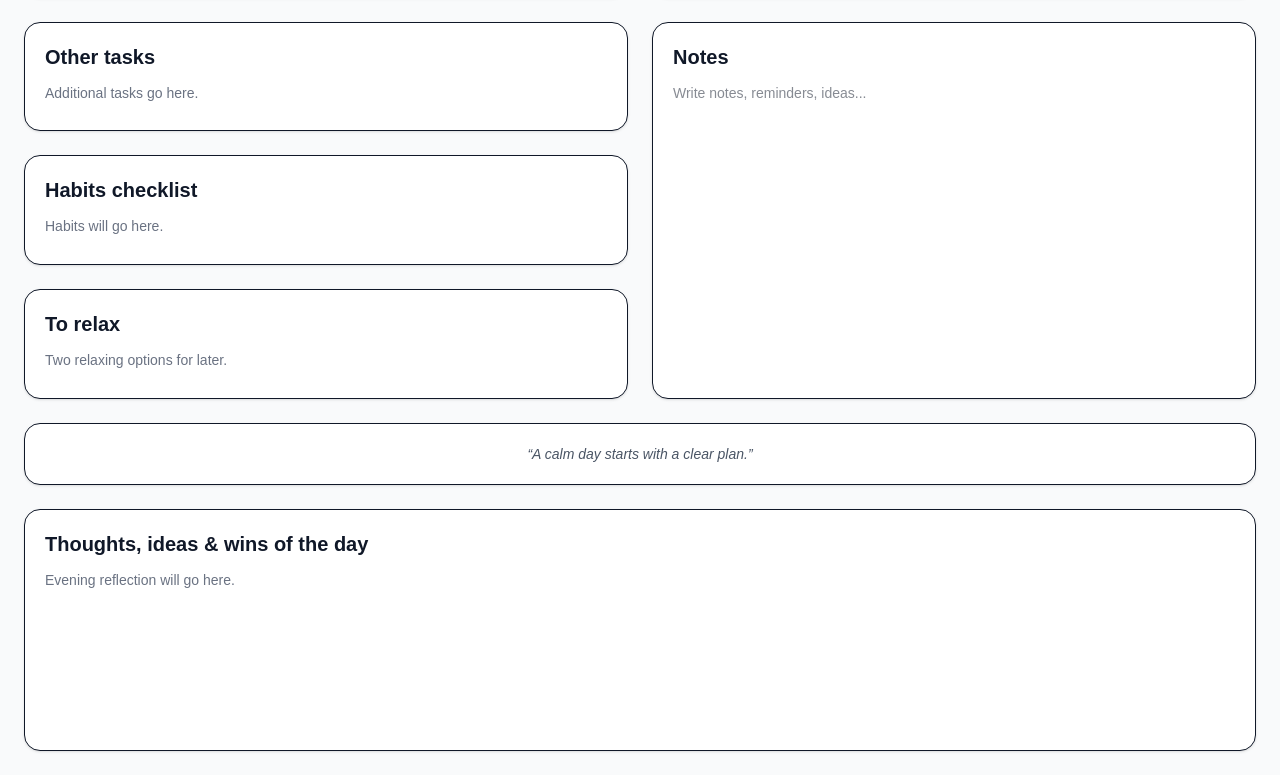
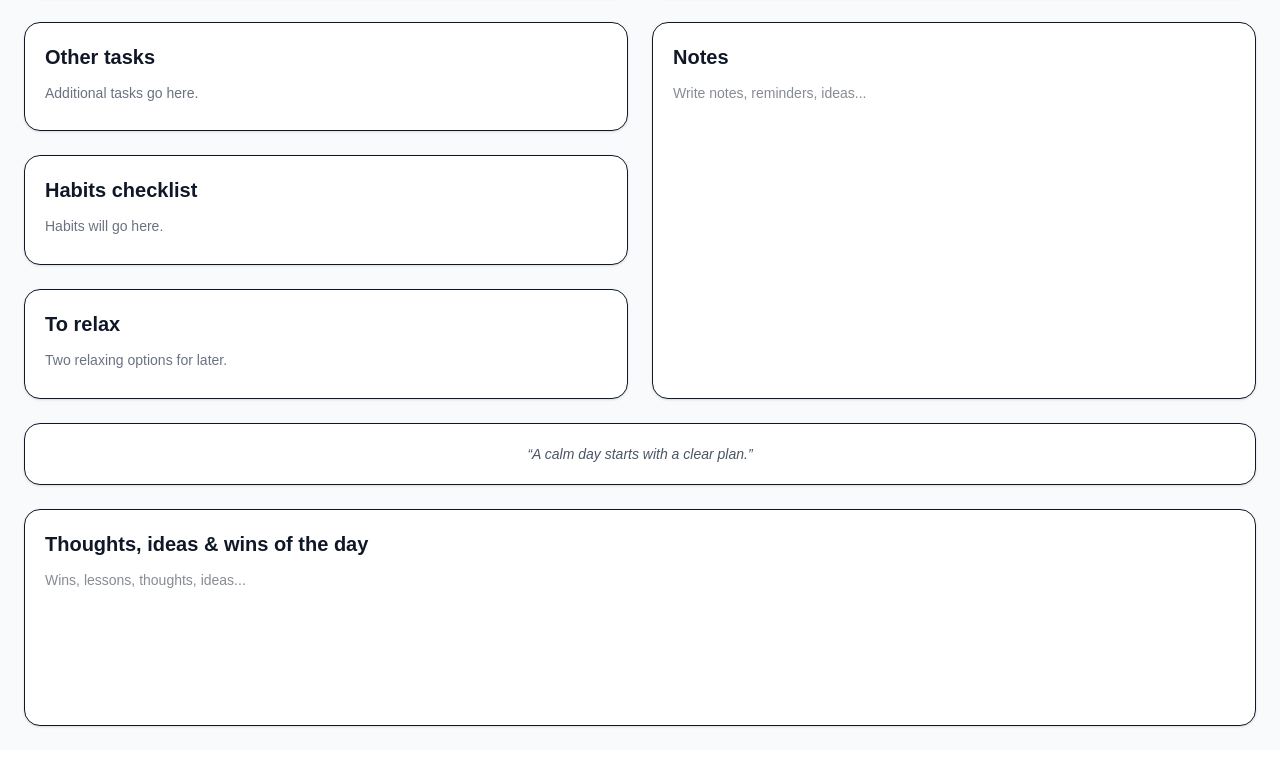
Before and after one commit to zolotavina/personal-dashboard, a Next.js app: page / in a window 1280 px wide. Shown: the part 492-1267 px from the top of the page. After the commit the page ends 1242 px from the top, so only its background shows below. Built offline with nearby package versions, Linux system fonts and the light colour scheme.

Commit message:
Add reflection section and configurable notes heights

```diff
--- a/src/app/page.tsx
+++ b/src/app/page.tsx
@@ -154,11 +154,12 @@ export default function Home() {
 
         <section>
           <SectionCard title="Thoughts, ideas & wins of the day">
-            <div className="min-h-[10rem]">
-              <p className="text-sm text-gray-500">
-                Evening reflection will go here.
-              </p>
-            </div>
+            <NotesSection
+              key={`reflection-${dateKey}`}
+              storageKey={`reflection-${dateKey}`}
+              minHeight="8rem"
+              placeholder="Wins, lessons, thoughts, ideas..."
+            />
           </SectionCard>
         </section>
       </div>
--- a/src/components/planner/NotesSection.tsx
+++ b/src/components/planner/NotesSection.tsx
@@ -4,9 +4,15 @@ import { useEffect, useState } from "react";
 
 type NotesSectionProps = {
   storageKey: string;
+  minHeight?: string;
+  placeholder?: string;
 };
 
-export default function NotesSection({ storageKey }: NotesSectionProps) {
+export default function NotesSection({
+  storageKey,
+  minHeight = "18rem",
+  placeholder = "Write notes, reminders, ideas...",
+}: NotesSectionProps) {
   const [notes, setNotes] = useState(() => {
     const savedNotes = localStorage.getItem(storageKey);
     return savedNotes || "";
@@ -20,8 +26,9 @@ export default function NotesSection({ storageKey }: NotesSectionProps) {
     <textarea
       value={notes}
       onChange={(e) => setNotes(e.target.value)}
-      placeholder="Write notes, reminders, ideas..."
-      className="min-h-[18rem] w-full resize-none bg-transparent text-sm outline-none"
+      placeholder={placeholder}
+      style={{ minHeight }}
+      className="w-full resize-none bg-transparent text-sm outline-none"
     />
   );
 }
```
